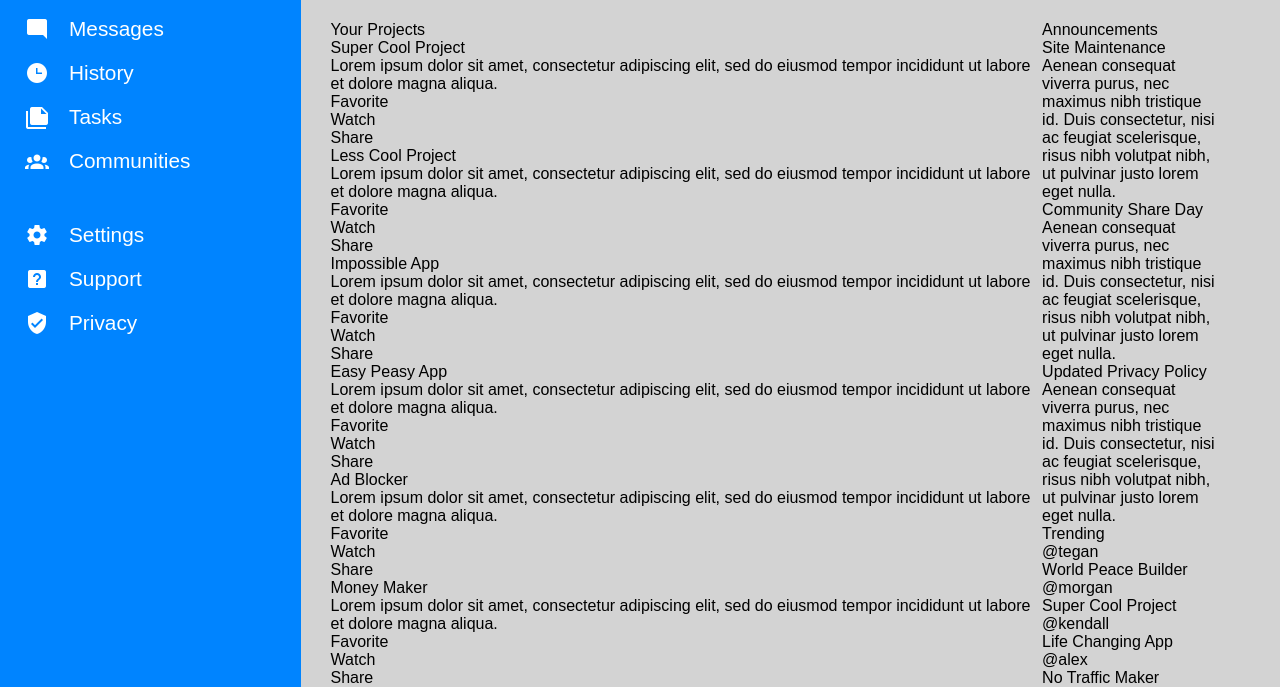
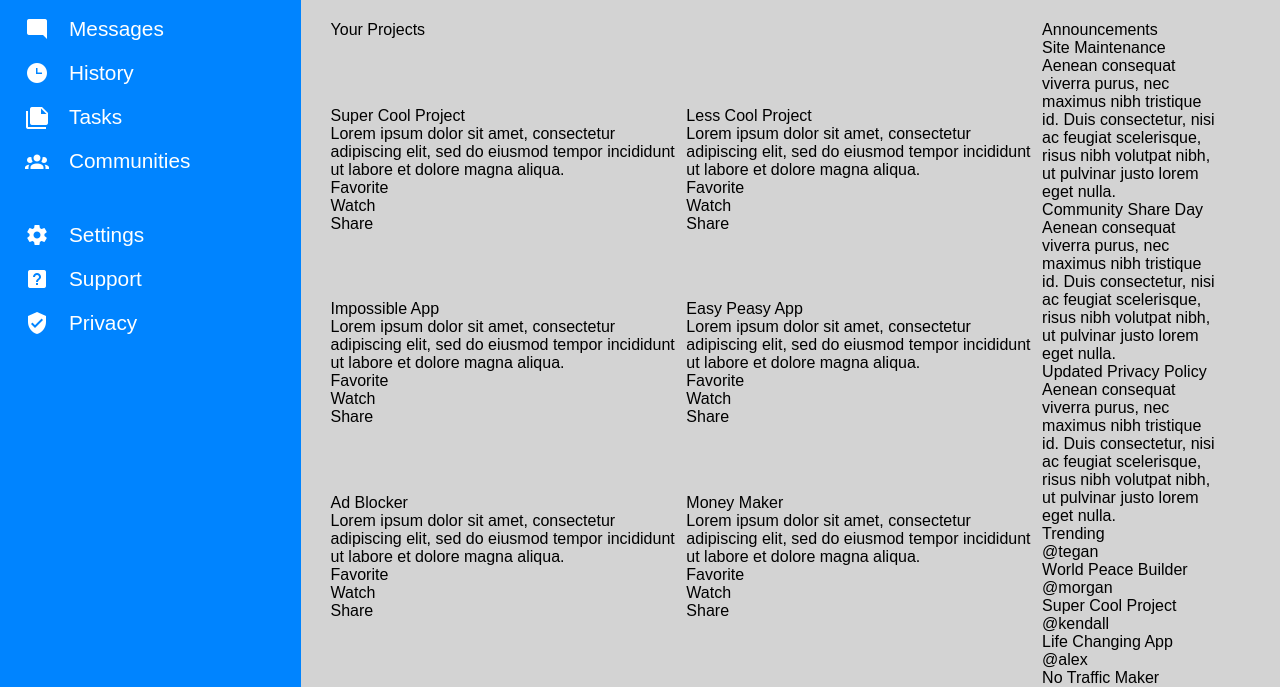
Before and after one commit to WillPabs/odin-project, a plain HTML site: page Intermediate/AdminDashboard/index.html in a window 1280 px wide. Shown: the part 183-870 px from the top of the page. Drawn offline with Linux system fonts and the light colour scheme.

Commit message:
Styled main-content to display grid

```diff
--- a/Intermediate/AdminDashboard/styles.css
+++ b/Intermediate/AdminDashboard/styles.css
@@ -176,6 +176,18 @@ ul {
 /* ---------- PROJECTS ---------- */
 
 #projects {
+    display: grid;
+    grid-template-columns: repeat(2, 1fr);
+    grid-template-rows: .2fr repeat(auto, 1fr);
+}
+
+.content-title {
+    grid-column: 1 / span 2;
+}
+
+.project {
+    /* height: 75%; */
+    /* width: 30%; */
 }
 
 /* ---------- ANNOUNCEMENTS ---------- */
```
